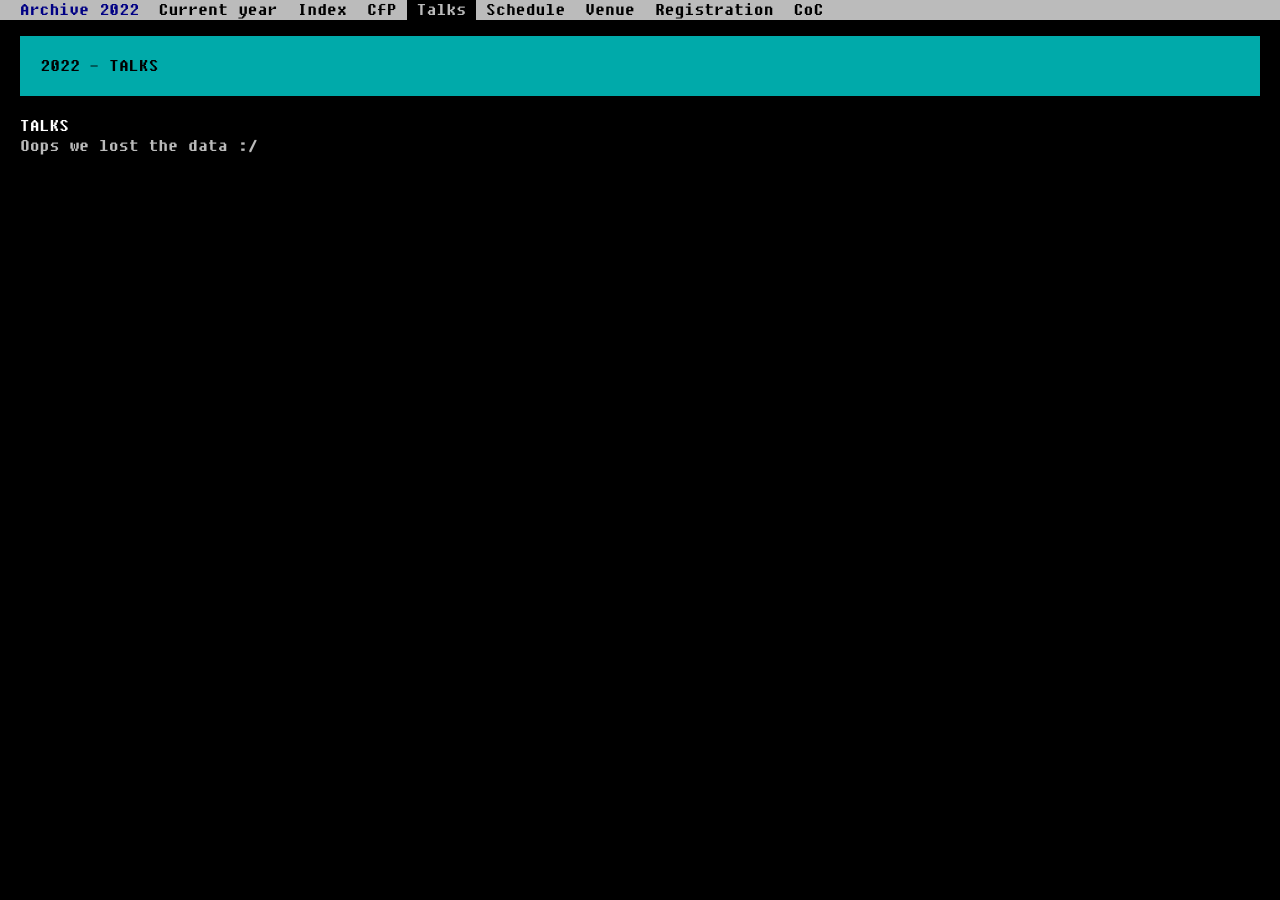
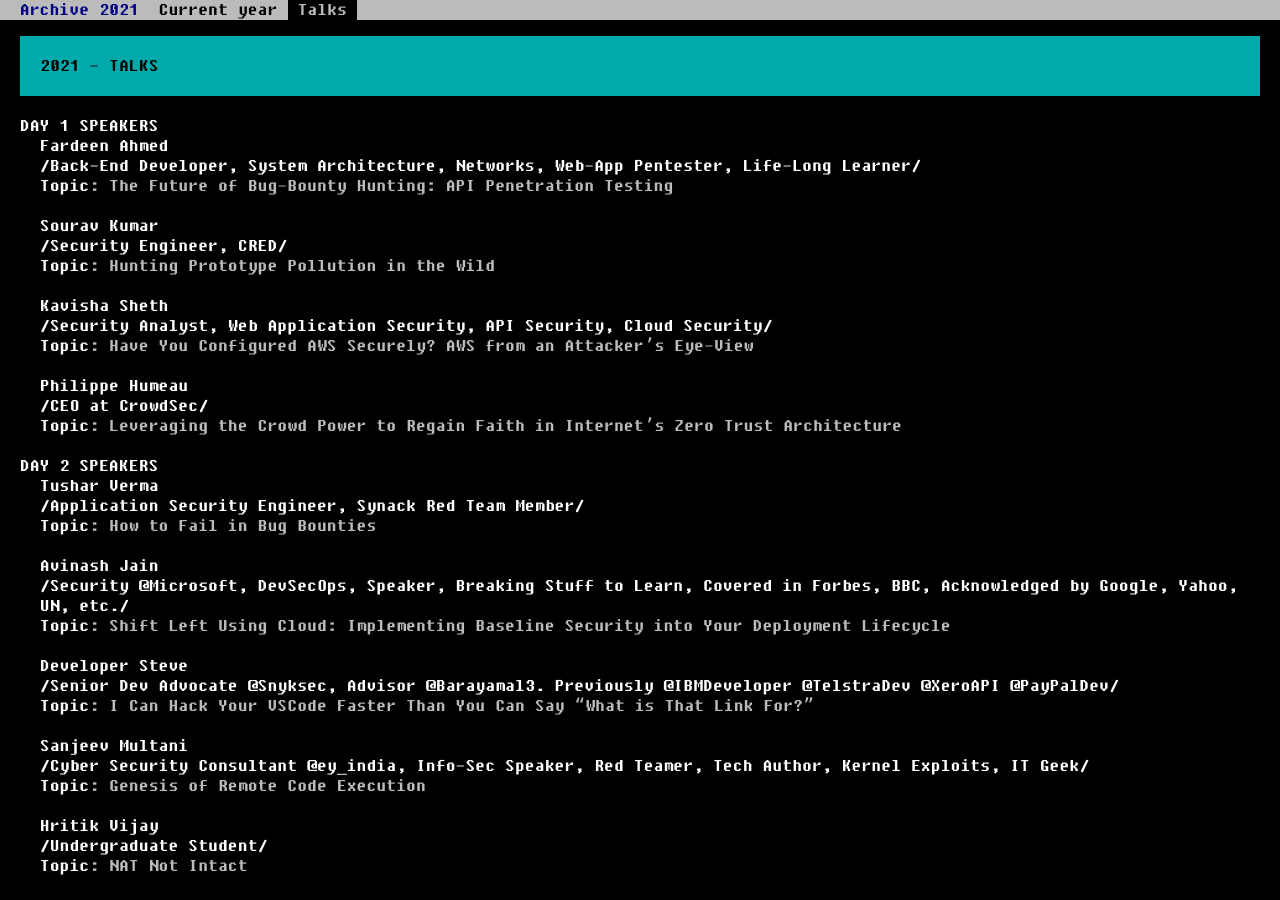
Before and after one commit to BSidesNoida/bsidesnoida.github.io, a Jekyll site: the page built from archive/2021/03_talks.md, in a window 1280 px wide. Built offline with Jekyll 4.4.1, drawn with Linux system fonts in a browser that asks for light colours; nearby versions of some CDN libraries.

Commit message:
Update 03_talks.md

```diff
--- a/archive/2021/03_talks.md
+++ b/archive/2021/03_talks.md
@@ -1,10 +1,48 @@
 ---
 title: Talks
 layout: archive
-year: 2022
-permalink: /archive/2021/talk/
+year: 2021
+permalink: /archive/2021/talks/
 archive: true
 ---
-# Talks
 
-Oops we lost the data :/
+# Day 1 Speakers
+
+- **Fardeen Ahmed**
+  *Back-End Developer, System Architecture, Networks, Web-App Pentester, Life-Long Learner*
+  **Topic**: The Future of Bug-Bounty Hunting: API Penetration Testing
+
+- **Sourav Kumar**
+  *Security Engineer, CRED*
+  **Topic**: Hunting Prototype Pollution in the Wild
+
+- **Kavisha Sheth**
+  *Security Analyst, Web Application Security, API Security, Cloud Security*
+  **Topic**: Have You Configured AWS Securely? AWS from an Attacker's Eye-View
+
+- **Philippe Humeau**
+  *CEO at CrowdSec*
+  **Topic**: Leveraging the Crowd Power to Regain Faith in Internet’s Zero Trust Architecture
+
+
+# Day 2 Speakers
+
+- **Tushar Verma**
+  *Application Security Engineer, Synack Red Team Member*
+  **Topic**: How to Fail in Bug Bounties
+
+- **Avinash Jain**
+  *Security @Microsoft, DevSecOps, Speaker, Breaking Stuff to Learn, Covered in Forbes, BBC, Acknowledged by Google, Yahoo, UN, etc.*
+  **Topic**: Shift Left Using Cloud: Implementing Baseline Security into Your Deployment Lifecycle
+
+- **Developer Steve**
+  *Senior Dev Advocate @Snyksec, Advisor @Barayamal3. Previously @IBMDeveloper @TelstraDev @XeroAPI @PayPalDev*
+  **Topic**: I Can Hack Your VSCode Faster Than You Can Say "What is That Link For?"
+
+- **Sanjeev Multani**
+  *Cyber Security Consultant @ey_india, Info-Sec Speaker, Red Teamer, Tech Author, Kernel Exploits, IT Geek*
+  **Topic**: Genesis of Remote Code Execution
+
+- **Hritik Vijay**
+  *Undergraduate Student*
+  **Topic**: NAT Not Intact
```
